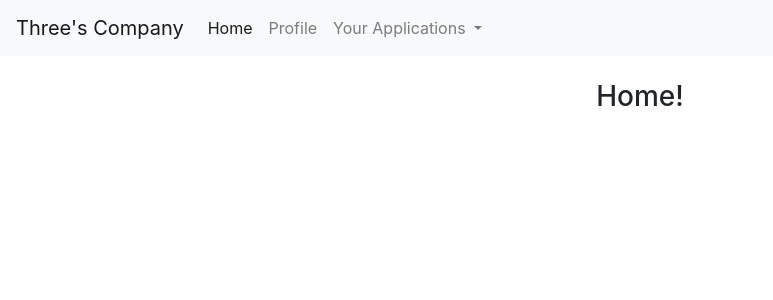
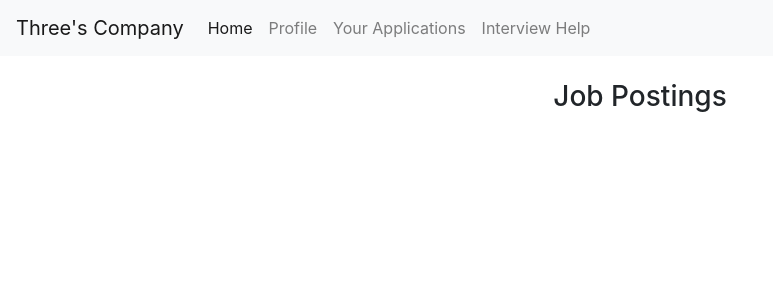
Before and after one commit to nickghuman/Jobapplication-webapp, a Django app: page / in a window 1280 px wide. Shown: the top 300 px of the page, without its empty margins (0-773 px from the left). Run offline with Django 3.2, Linux system fonts and the light colour scheme; data that the repository does not hold is empty; some libraries are stand-ins or nearby versions.

Commit message:
added interview help page, jobposting class, and hooked up application -> posting

```diff
--- a/threes_company/job_application/forms.py
+++ b/threes_company/job_application/forms.py
@@ -2,6 +2,11 @@ from django import forms
 from .models import JobApplication
 
 class JobApplicationForm(forms.ModelForm):
+    def __init__(self, *args, **kwargs):
+        job_id = kwargs.pop('job_id', 0)
+        super(JobApplicationForm, self).__init__(*args, **kwargs)               # this will make sure the form is created before executing the next line
+        self.fields['submitted_to'] = forms.CharField(initial=job_id)           # add a sumbitted_to field with initial value of job_id
+        self.fields['submitted_to'].widget = forms.HiddenInput()                # hide the submitted_to input field
     class Meta:
         model = JobApplication
         fields = [
--- a/threes_company/job_application/templates/job_application/base.html
+++ b/threes_company/job_application/templates/job_application/base.html
@@ -23,14 +23,12 @@
           <li class="nav-item">
             <a class="nav-link" href="#">Profile</a>
           </li>
-          <li class="nav-item dropdown">
-            <a class="nav-link dropdown-toggle" href="#" id="navbarDropdown" role="button" data-toggle="dropdown" aria-haspopup="true" aria-expanded="false">
-              Your Applications
-            </a>
-            <div class="dropdown-menu" aria-labelledby="navbarDropdown">
-              <a class="dropdown-item" href="{% url 'jobapp-create' %}">Create</a>
-              <a class="dropdown-item" href="{% url 'jobapp-view' %}">Manage</a>
-            </div>
+          <li class="nav-item">
+            <a class="nav-link" href="{% url 'jobapp-view' %}">Your Applications</a>
+          </li>
+          <li class="nav-item">
+            <a class="nav-link" href="{% url 'jobapp-help' %}">Interview Help</a>
+          </li>
         </ul>
       </div>
     </nav>
--- a/threes_company/job_application/templates/job_application/home.html
+++ b/threes_company/job_application/templates/job_application/home.html
@@ -1,4 +1,23 @@
 {% extends "job_application/base.html" %}
 {% block content %}
-    <h3>Home!</h3>
+    <h3>Job Postings</h3>
+    <br>
+    <div class="card-deck">
+      {% for job_post in job_postings %}
+        {% if job_post.id > 1 and job_post.status == 'O' %}
+          <div class="card">
+            {% load static %}
+            <img class="card-img-top" src="{% static 'job_application/job_app_card.jpg' %}" alt="Job Application">
+            <div class="card-body">
+              <h5 class="card-title">{{job_post.company}}</h5>
+              <p class="card-text">{{job_post.job_position}}</p>
+              <a href="{% url 'jobapp-create' job_id=job_post.id %}" class="btn btn-primary">Apply</a>
+            </div>
+            <div class="card-footer">
+              <small class="text-muted">Date Posted: {{job_post.date_posted|date:"SHORT_DATE_FORMAT"}}</small>
+            </div>
+          </div>
+        {% endif %}
+      {% endfor %}
+    </div>
 {% endblock content %}
--- a/threes_company/job_application/urls.py
+++ b/threes_company/job_application/urls.py
@@ -2,7 +2,8 @@ from django.urls import path
 from . import views
 urlpatterns = [
     path('', views.home, name='jobapp-home'),
-    path('jobapp/create/', views.create_job_application, name='jobapp-create'),
-    path('jobapp/edit/', views.edit_job_application, name='jobapp-edit'),
-    path('jobapp/view/', views.view_job_application, name='jobapp-view'),
+    path('apply/<int:job_id>', views.create_job_application, name='jobapp-create'),
+    path('edit/', views.edit_job_application, name='jobapp-edit'),
+    path('view/', views.view_job_application, name='jobapp-view'),
+    path('help/', views.interview_help, name='jobapp-help'),
 ]
--- a/threes_company/job_application/views.py
+++ b/threes_company/job_application/views.py
@@ -5,16 +5,21 @@ from django.shortcuts import render
 from django.http import HttpResponse
 from .forms import JobApplicationForm
 from .models import JobApplication
+from .models import JobPosting
 
 def home(request):
-    return render(request, 'job_application/home.html')
+    context = {
+        'job_postings': JobPosting.objects.all()
+    }
+    return render(request, 'job_application/home.html', context)
 
-def create_job_application(request):
-    form = JobApplicationForm(request.POST or None)
+def create_job_application(request, job_id):
+    form = JobApplicationForm(request.POST or None, job_id=job_id)
     if form.is_valid():
         form.save()
     context = {
-        'form': form
+        'form': form,
+        'job_id': job_id
     }
     return render(request, 'job_application/create_job_app.html', context)
 
@@ -26,3 +31,6 @@ def view_job_application(request):
         'job_apps': JobApplication.objects.all()
     }
     return render(request, 'job_application/view_job_app.html', context)
+
+def interview_help(request):
+    return render(request, 'job_application/interview_help.html')
```
Also changed, not shown: threes_company/job_application/models.py (+17 -0 lines), threes_company/job_application/templates/job_application/interview_help.html (added, +17 -0 lines), threes_company/job_application/migrations/0006_auto_20201113_2234.py (added), threes_company/job_application/migrations/0007_jobapplication_submitted_to.py (added).
